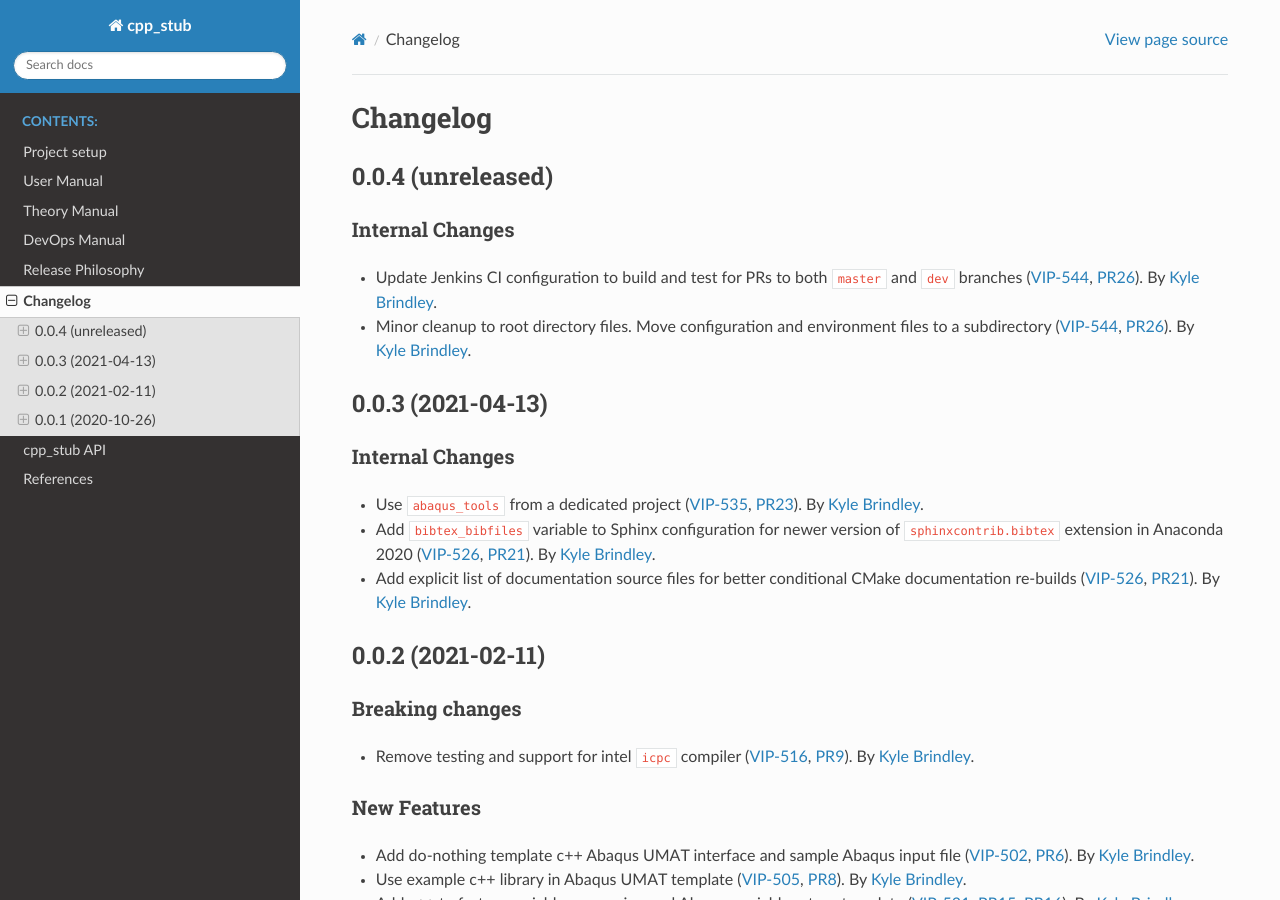
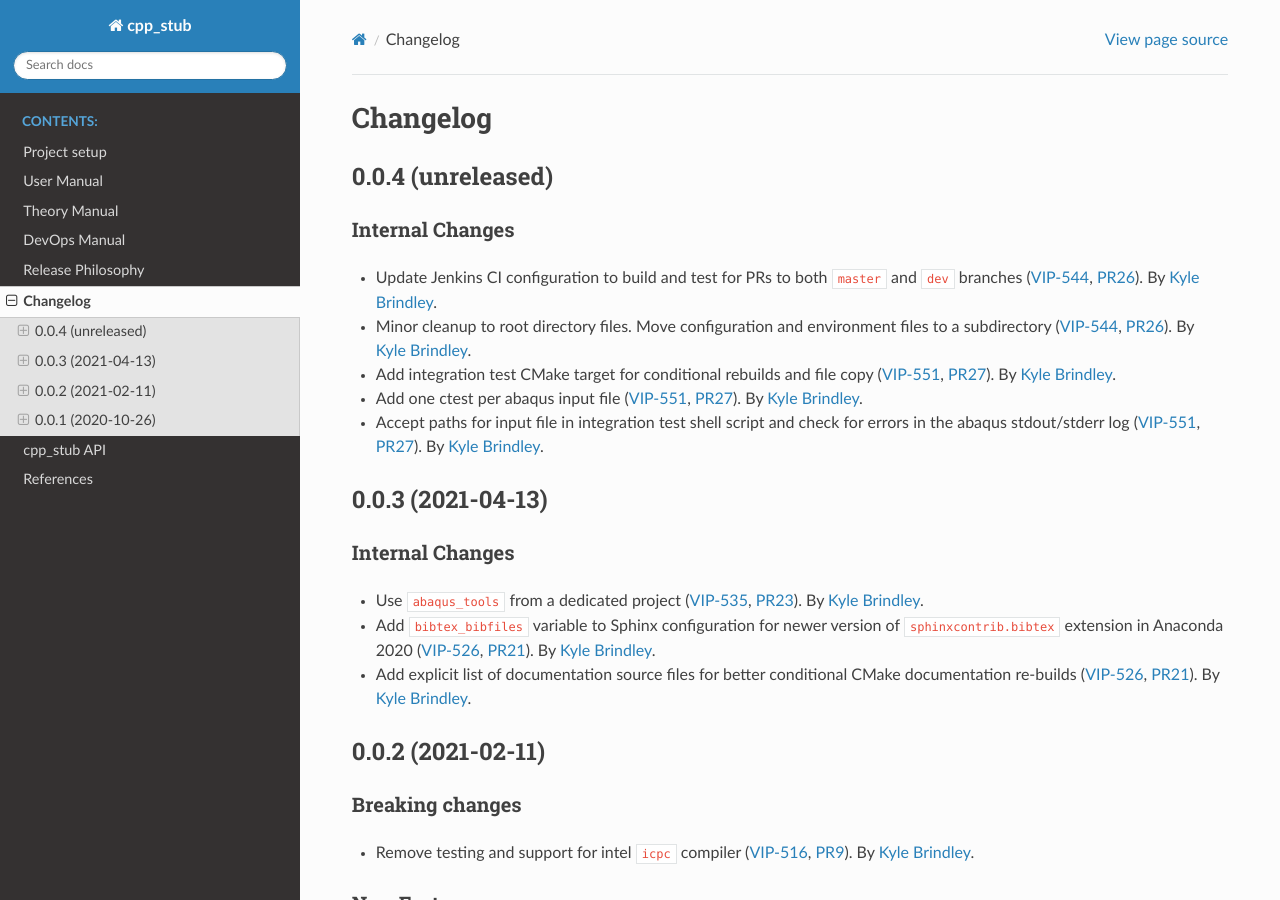
Before and after one commit to lanl/tardigrade-asp, a Sphinx documentation site: the page built from docs/changelog.rst, in a window 1280 px wide and 900 px high. Built offline with Sphinx 7.4.7 and the Read the Docs theme 2.0.0, drawn with Linux system fonts in a browser that asks for light colours.

Commit message:
DOC: update change log

```diff
--- a/docs/changelog.rst
+++ b/docs/changelog.rst
@@ -12,6 +12,11 @@ Internal Changes
   :pull:`26`). By `Kyle Brindley`_.
 - Minor cleanup to root directory files. Move configuration and environment files to a subdirectory (:jira:`544`,
   :pull:`26`). By `Kyle Brindley`_.
+- Add integration test CMake target for conditional rebuilds and file copy (:jira:`551`, :pull:`27`). By `Kyle
+  Brindley`_.
+- Add one ctest per abaqus input file (:jira:`551`, :pull:`27`). By `Kyle Brindley`_.
+- Accept paths for input file in integration test shell script and check for errors in the abaqus stdout/stderr log
+  (:jira:`551`, :pull:`27`). By `Kyle Brindley`_.
 
 0.0.3 (2021-04-13)
 ------------------
```
